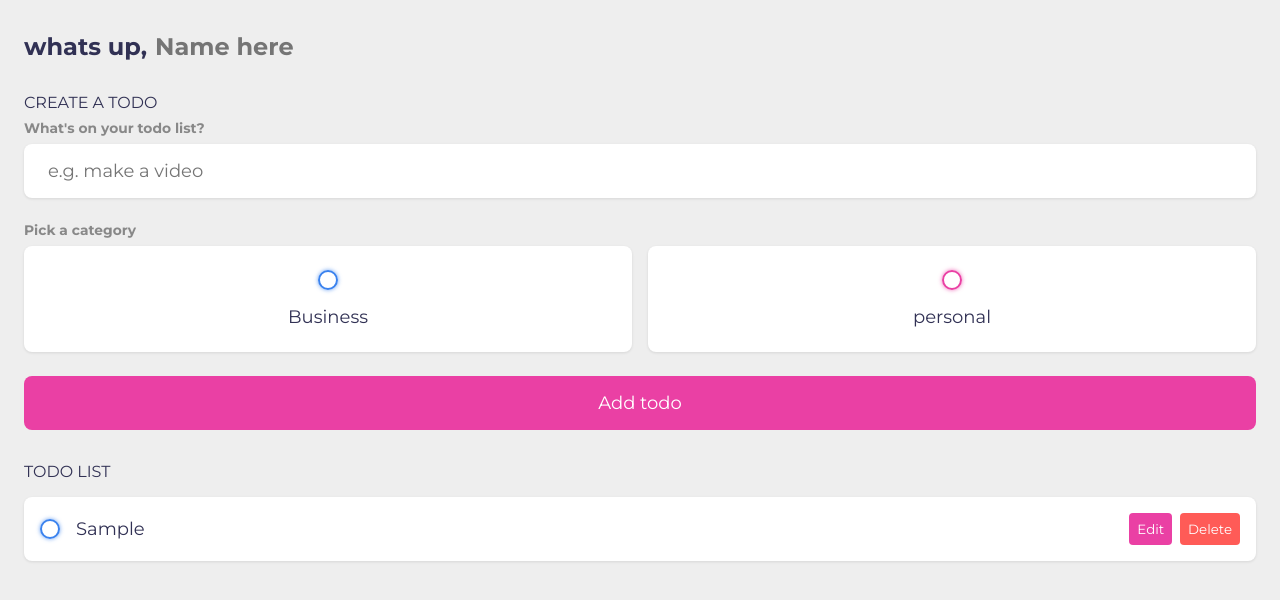
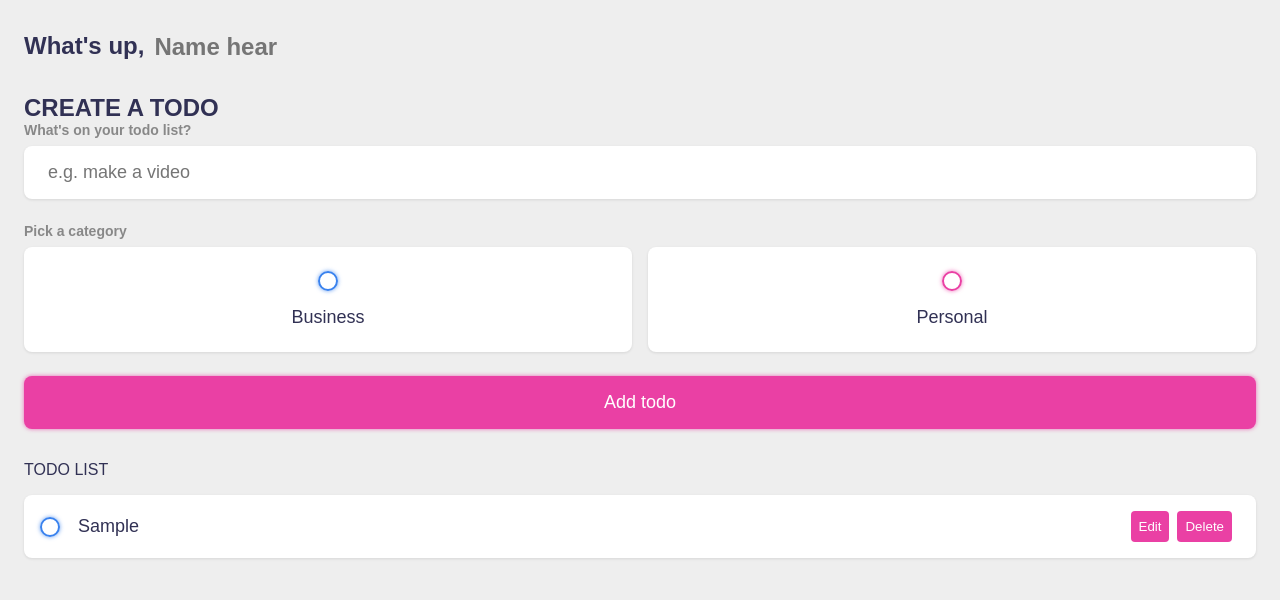
Before and after one commit to Kseckman/todo-list-potts, a plain HTML site: page index.html in a window 1280 px wide. Both pictures are taken after typing "Sample" into the empty fields and a click on the input "Add todo". Drawn offline with Linux system fonts and the light colour scheme.

Commit message:
complete

```diff
--- a/index.html
+++ b/index.html
@@ -11,32 +11,36 @@
 </head>
 <body>
     <main class="app">
+
         <section class="greeting">
             <h2 class="title">
-                whats up, <input type="text" id="name" placeholder="Name here">
+                What's up, <input type="text" id="name" placeholder="Name hear">
             </h2>
         </section>
 
         <section class="create-todo">
-            <h3>CREATE A  TODO</h3>
+            <h2>CREATE A TODO</h2>
             <form id="new-todo-form">
                 <h4>What's on your todo list?</h4>
                 <input
                     type="text"
                     name="content"
                     id="content"
-                    placeholder="e.g. make a video">
+                    placeholder="e.g. make a video"
+                 >
 
-                <h4>Pick a category</h4>
-                <div class="options">
+                 <h4>Pick a category</h4>
+                 <div class="options">
+
                     <label>
                         <input
                             type="radio"
                             name="category"
                             id="category1"
-                            value="business">
-                            <span class="bubble business"></span>
-                            <div>Business</div>
+                            value="business"
+                        >
+                        <span class="bubble business"></span>
+                        <div class="">Business</div>
                     </label>
 
                     <label>
@@ -44,13 +48,14 @@
                             type="radio"
                             name="category"
                             id="category2"
-                            value="personal">
-                            <span class="bubble personal"></span>
-                            <div>personal</div>
+                            value="personal"
+                        >
+                        <span class="bubble personal"></span>
+                        <div class="">Personal</div>
                     </label>
-                </div>
+                 </div>
 
-                <input type="submit" value="Add todo">
+                 <input type="submit" value="Add todo" />
             </form>
         </section>
 
@@ -59,28 +64,12 @@
             <div class="list" id="todo-list">
                 <!-- <div class="todo-item done">
                     <label>
-                        <input type="checkbox" >
+                        <input type="checkbox" />
                         <span class="bubble business"></span>
                     </label>
 
                     <div class="todo-content">
-                        <input type="text" value="Make a video" readonly>
-                    </div>
-
-                    <div class="actions">
-                        <button class="edit">Edit</button>
-                        <button class="delete">Delete</button>
-                    </div>
-                </div>
-
-                <div class="todo-item done">
-                    <label>
-                        <input type="checkbox" >
-                        <span class="bubble personal"></span>
-                    </label>
-
-                    <div class="todo-content">
-                        <input type="text" value="get Milk" readonly>
+                        <input type="text" value="Make a video" readonly />
                     </div>
 
                     <div class="actions">
--- a/main.css
+++ b/main.css
@@ -7,24 +7,24 @@
     --dark:#313154;
     --danger: #ff5b57;
 
-    --shadow: 0 1px 3px rgb(0,0,0,0.1);
+    --shadow: 0 1px 3px rgba(0,0,0,0.1);
 
-    --business-glow: 0px 0px 4px rgb(58, 130, 238, 0.75);
-    --personal-glow: 0px 0px 4px rgb(234, 64, 164, 0.75);
+    --business-glow: 0px 0px 4px rgba(58, 130, 238, 0.75);
+    --personal-glow: 0px 0px 4px rgba(234, 64, 164, 0.75);
 }
 
 *{
     margin: 0;
-    padding: 0;
+    pad: 0;
     box-sizing: border-box;
-    font-family: 'montserrat', sans-serif;
+    font-family: 'mintserrat', sans-serif;
 }
 
 input:not([type='radio']):not([type='checkbox']), button {
     appearance: none;
     border: none;
     outline: none;
-    background: none;
+    background:none;
     cursor: initial;
 }
 
@@ -34,8 +34,8 @@ body {
 }
 
 section {
-    margin-top:2rem;
-    margin-bottom: 2rem;
+    margin-top: 2rem;
+    margin-bottom: 2rem;;
     padding-left: 1.5rem;
     padding-right: 1.5rem;
 }
@@ -49,7 +49,7 @@ h3 {
 
 h4 {
     color: var(--grey);
-    font-size: 0.865rem;
+    font-size: 0.875rem;
     font-weight: 700;
     margin-bottom: 0.5rem;
 }
@@ -58,7 +58,7 @@ h4 {
     display: flex;
 }
 
-.greeting .title input {
+.greeting .title input{
     margin-left: 0.5rem;
     flex: 1 1 0%;
     min-width: 0;
@@ -71,7 +71,7 @@ h4 {
     font-weight: 700;
 }
 
-.create-todo input[type='text']{
+.create-todo input[type='text'] {
     display: block;
     width: 100%;
     font-size: 1.125rem;
@@ -86,11 +86,11 @@ h4 {
 .create-todo .options {
     display: grid;
     grid-template-columns: repeat(2, 1fr);
-    grid-gap:1rem;
+    grid-gap: 1rem;
     margin-bottom: 1.5rem;
 }
 
-.create-todo .options label{
+.create-todo .options label {
     display: flex;
     flex-direction: column;
     align-items: center;
@@ -103,7 +103,7 @@ h4 {
 }
 
 input[type='radio'],
-input[type='checkbox'] {
+input[type='checkbox']{
     display: none;
 }
 
@@ -118,17 +118,17 @@ input[type='checkbox'] {
     box-shadow: var(--business-glow);
 }
 
-.bubble.personal {
+.bubble.personal{
     border-color: var(--personal);
     box-shadow: var(--personal-glow);
 }
 
 .bubble::after{
-    content:'';
+    content: '';
     display: block;
     opacity: 0;
-    width: 0px;
-    height: 0px;
+    width: 0;
+    height: 0;
     background-color: var(--business);
     box-shadow: var(--business-glow);
     border-radius: 50%;
@@ -152,7 +152,7 @@ input:checked ~ .bubble::after {
     margin-top: 1rem;
 }
 
-.create-todo input[type='submit'] {
+.create-todo input[type='submit']{
     display: block;
     width: 100%;
     font-size: 1.125rem;
@@ -160,7 +160,7 @@ input:checked ~ .bubble::after {
     color: #fff;
     background-color: var(--primary);
     border-radius: 0.5rem;
-    box-shadow: var(--[--personal-glow]);
+    box-shadow: var(--personal-glow);
     cursor: pointer;
     transition: 0.2s ease-in-out;
 }
@@ -173,7 +173,7 @@ input:checked ~ .bubble::after {
     margin: 1rem 0;
 }
 
-.todo-list .todo-item {
+.todo-list .todo-item{
     display: flex;
     align-items: center;
     background-color: #fff;
@@ -190,7 +190,7 @@ input:checked ~ .bubble::after {
 }
 
 .todo-item .todo-content {
-    flex: 1 1 0%;
+     flex: 1 1 0%;
 }
 
 .todo-item .todo-content input {
@@ -209,18 +209,18 @@ input:checked ~ .bubble::after {
     border-radius: 0.25rem;
     color: #fff;
     cursor: pointer;
-    transition: 0.2s ease-in-out;
+    transition: 0.2 ease-in-out;
 }
 
 .todo-item .actions button:hover {
-    opacity: 0.75;
+ opacity: 0.75;
 }
-.todo-item .actions .edit {
+
+.todo-item .actions  .edit {
     margin-right: 0.5rem;
     background-color: var(--primary);
 }
-
-.todo-item .actions .delete {
+.todo-item .actions  .delete {
     background-color: var(--danger);
 }
 
--- a/main.js
+++ b/main.js
@@ -1,46 +1,53 @@
-window.addEventListener('load', () => {
+window.addEventListener('load', ()=> {
+    // unlocks string.  global var. no const or let
     todos = JSON.parse(localStorage.getItem('todos')) || [];
+    //selectors of html elements
     const nameInput = document.querySelector('#name');
     const newTodoForm = document.querySelector('#new-todo-form');
+    // get username from local storage
+    const username = localStorage.getItem('username') || '';
+    //set input field to username
+    nameInput.value = username;
+    // set username in local storage to input value
+    nameInput.addEventListener('change', (e) => {
+        localStorage.setItem('username', e.target.value)
+    });
 
-    const username = localStorage.getItem('username') || '';
-
-    nameInput.value = username;
-
-    nameInput.addEventListener('change', e => {
-        localStorage.setItem('username', e.target.value);
-    })
-
-    newTodoForm.addEventListener('submit', e => {
+    newTodoForm.addEventListener('submit', (e)=> {
         e.preventDefault();
-
+        //gets input values for new todos and time.
         const todo = {
+            // name:'' in html input for form
             content: e.target.elements.content.value,
             category: e.target.elements.category.value,
-            done: false,
+            done:false,
             createdAt: new Date().getTime()
         }
-
+        //push new todo to array
         todos.push(todo);
-
-        localStorage.setItem('todos', JSON.stringify(todos));
-
+        //save todos to local storage. turn into json string
+        localStorage.setItem('todos',JSON.stringify(todos));
+        //resets the form
         e.target.reset();
 
-        DisplayTodos()
+        DisplayTodos();
     });
+
+    DisplayTodos();
 });
 
-
-function DisplayTodos(){
+function DisplayTodos () {
+    // selects the todolist Div
     const todoList = document.querySelector('#todo-list');
-
+    //clears all elements
     todoList.innerHTML = '';
-
-    todos.forEach(todo => {
+    //todo is global due to no let in line 3. loop over localstorage and new inputs
+    todos.forEach(todo =>{
+        //create a div
         const todoItem = document.createElement('div');
+        //add class to div
         todoItem.classList.add('todo-item');
-
+        //create more elements
         const label = document.createElement('label');
         const input = document.createElement('input');
         const span = document.createElement('span');
@@ -48,69 +55,81 @@ function DisplayTodos(){
         const actions = document.createElement('div');
         const edit = document.createElement('button');
         const deleteButton = document.createElement('button');
-
+        //makes input a checkbox
         input.type = 'checkbox';
         input.checked = todo.done;
         span.classList.add('bubble');
-
+        //adds either personal or business to class
         if (todo.category == 'personal'){
             span.classList.add('personal');
         } else {
-           span.classList.add('business');
+            span.classList.add('business');
         }
-
+        //add classes to elements
         content.classList.add('todo-content');
         actions.classList.add('actions');
         edit.classList.add('edit');
-        deleteButton.classList.add('delete');
-
-        content.innerHTML = `<input type='text' value='${todo.content}' readonly>`;
+        deleteButton.classList.add('edit');
+        //adds content div to html with input set to todo.content
+        content.innerHTML = ` <input type='text' value='${todo.content}' readonly>`;
+        // edit and delete button html
         edit.innerHTML = 'Edit';
         deleteButton.innerHTML = 'Delete';
-
+        //assign elements to their labels and divs
         label.appendChild(input);
         label.appendChild(span);
         actions.appendChild(edit);
         actions.appendChild(deleteButton);
+        // assign above elements to the todoItem Div
         todoItem.appendChild(label);
         todoItem.appendChild(content);
         todoItem.appendChild(actions);
-
+        //assign   todoItem to the todoList
         todoList.appendChild(todoItem);
-
-        if (todo.done){
+        //if done is true
+        if(todo.done){
+            //add done class
             todoItem.classList.add('done');
         }
-
-        input.addEventListener('click', e => {
+        //when clicked toggle done
+        input.addEventListener('click', (e) => {
             todo.done = e.target.checked;
+            // set to local storage
             localStorage.setItem('todos', JSON.stringify(todos));
-
-            if (todo.done) {
+            //adds removes done class on check
+            if(todo.done) {
                 todoItem.classList.add('done');
             } else {
-                todoItem.classList.remove('done')
+                todoItem.classList.remove('done');
             }
+            //redisplay after changes
+            DisplayTodos();
+        });
 
-            DisplayTodos();
-        })
+        edit.addEventListener('click', (e)=>{
+            const input = content.querySelector('input');
+            //removes read only on edit button click
+            input.removeAttribute('readonly');
+            //focus's into the input
+            input.focus();
+            // when clicking out
+            input.addEventListener('blur', (e)=>{
+                //turns input back to read only
+                input.setAttribute('readonly', true);
+                //new value set to the content div
+                todo.content = e.target.value;
+                //set to local storage
+                localStorage.setItem('todos', JSON.stringify(todos));
+                //redisplay after changes
+                DisplayTodos();
+            });
+        });
 
-        edit.addEventListener('click', e =>{
-            const input = content.querySelector('input')
-            input.removeAttribute('readonly');
-            input.focus();
-            input.addEventListener('blur', e => {
-                input.setAttribute = ('readonly', true);
-                todo.content = e.target.value;
-                localStorage.setItem('todos', JSON.stringify(todos));
-                DisplayTodos();
-            })
-        })
-
-        deleteButton.addEventListener('click', e => {
-            todos = todos.filter(t => t != todo);
+        deleteButton.addEventListener('click', (e)=>{
+            //if t isnt equal to todo delete it.
+            todos = todos.filter(t => t !==todo)
             localStorage.setItem('todos', JSON.stringify(todos));
             DisplayTodos();
         })
-    })
+    });
 }
```
